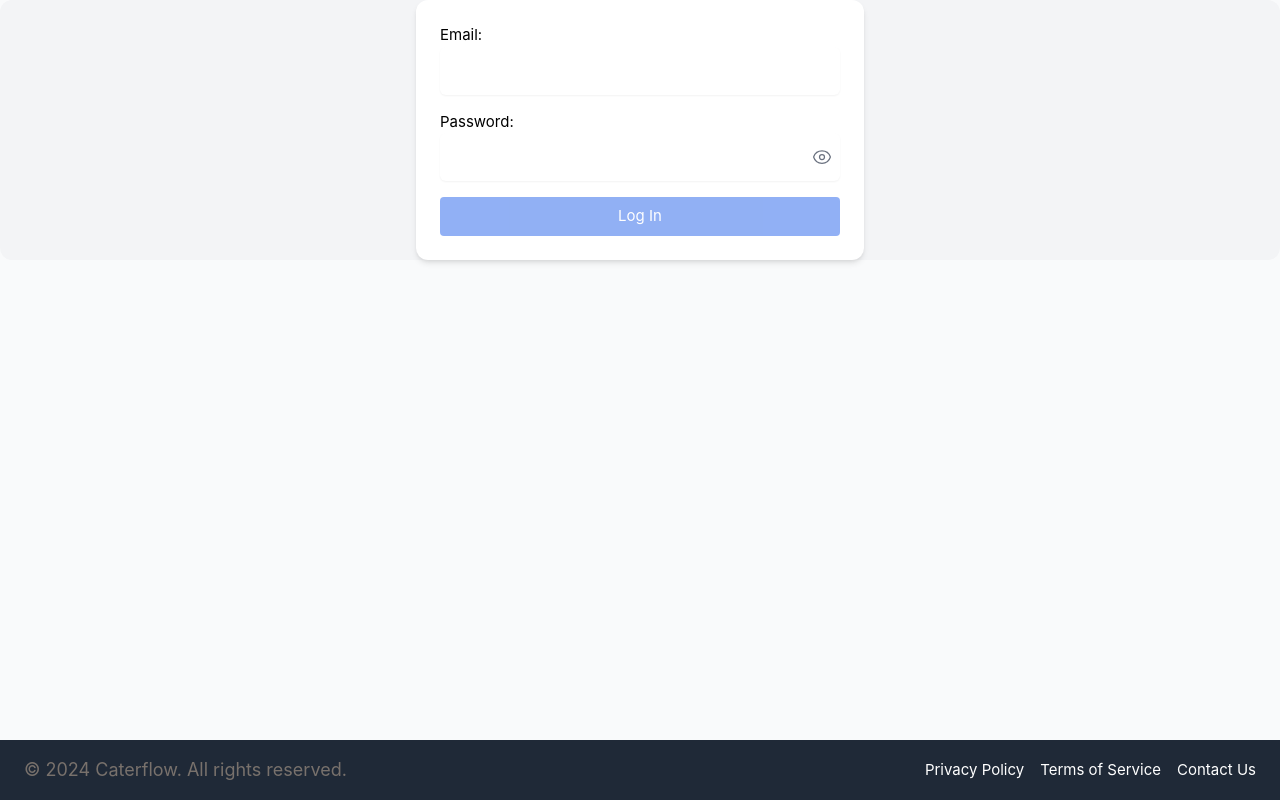
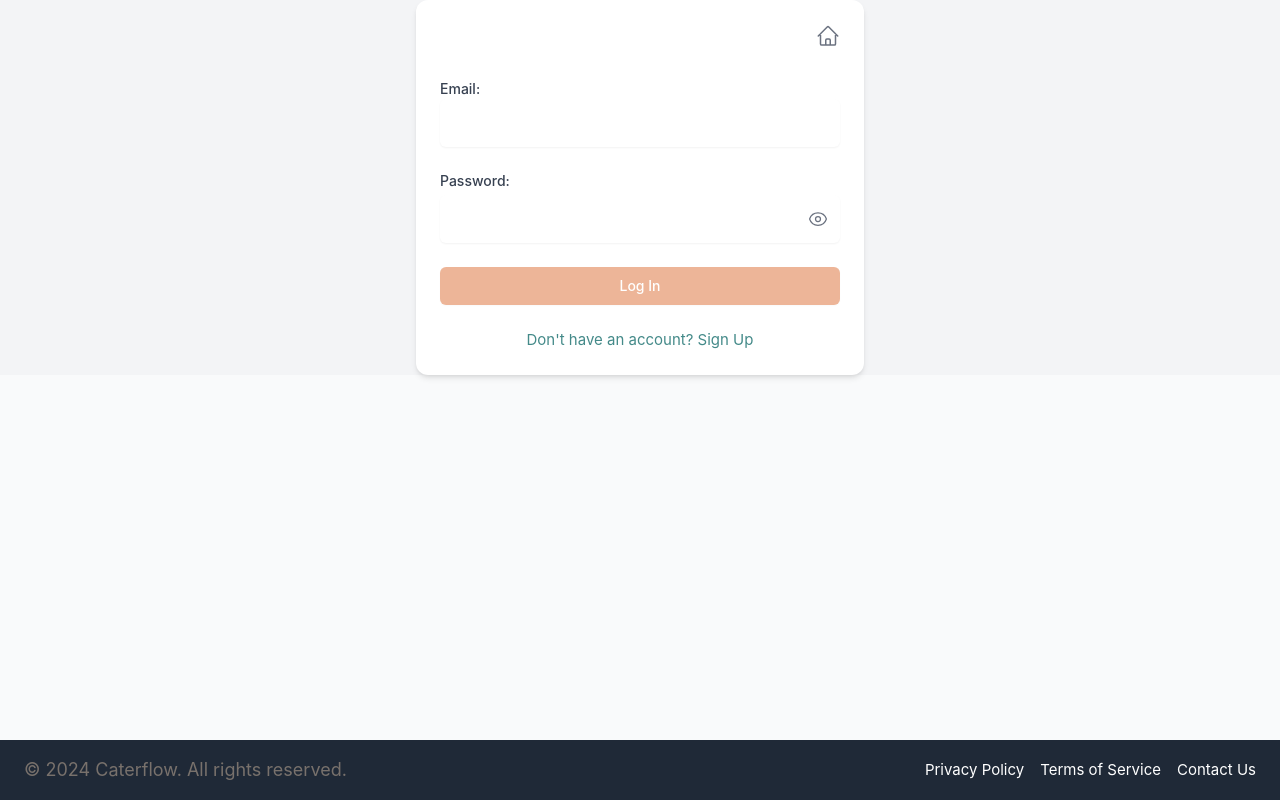
Before and after one commit to MichaelAJay/caterflow-fe, a Vue app: page /login in a window 1280 px wide. Built offline with nearby package versions, Linux system fonts and the light colour scheme; no server answers.

Commit message:
refactored login

```diff
--- a/src/views/visitor/LogIn.vue
+++ b/src/views/visitor/LogIn.vue
@@ -1,7 +1,6 @@
-<script lang="ts">
+<script setup lang="ts">
 import { computed, onMounted, ref } from 'vue';
-import { EyeIcon, EyeSlashIcon } from '@heroicons/vue/24/outline';
-import { ensureInView } from '../../utility/functions/useEnsureVisible';
+import { EyeIcon, EyeSlashIcon, HomeIcon } from '@heroicons/vue/24/outline';
 import ErrorAlert from '@/components/ErrorAlert.vue';
 import { getUser, login } from '@/services/firestoreAuth';
 import type { User } from 'firebase/auth';
@@ -10,9 +9,8 @@ import { apiLogin } from '@/services/apiService';
 import { useUserStore } from '@/stores/user';
 import FinishOnboardingPrompt from '../user/FinishOnboardingPromptModal.vue';
 
-export default {
-  components: { EyeIcon, EyeSlashIcon, ErrorAlert, FinishOnboardingPrompt },
-  setup() {
+defineExpose({ EyeIcon, EyeSlashIcon, ErrorAlert, FinishOnboardingPrompt });
+
 const showFinishOnboardingPrompt = ref(false);
 
 onMounted(async () => {
@@ -24,12 +22,10 @@ export default {
 
 const form = ref({
   email: '',
-      password: ''
+  password: '',
 });
 
-    const isInputValid = computed(() => {
-      return form.value.email.trim() !== '' && form.value.password.trim() !== '';
-    });
+const isInputValid = computed(() => form.value.email.trim() !== '' && form.value.password.trim() !== '');
 
 const passwordVisible = ref(false);
 const showError = ref(false);
@@ -41,12 +37,11 @@ export default {
 
 const handleLogin = async () => {
   const userStore = useUserStore();
+  const { email, password } = { ...form.value };
 
-      const { email, password } = { ...form.value };
   try {
     const user = await login(email, password);
 
-        // Handle known error
     if (failedLogin(user)) {
       showError.value = true;
       errorMessage.value = user.failed;
@@ -65,73 +60,76 @@ export default {
     showError.value = true;
     errorMessage.value = err.message || 'An error occurred during account creation.';
   }
+};
+
+const handleSignUp = () => {
+  router.push({name: "Sign Up"})
+}
+
+const handleHomeClick = () => {
+  router.push({name: "home"})
+}
 
 function failedLogin(user: User | { failed: string }): user is { failed: string } {
   return (user as { failed: string }).failed !== undefined;
 }
-    };
 
-    const focusHandler = () => ensureInView('last-check');
 const closeModal = () => {
   showFinishOnboardingPrompt.value = false;
-    };
-
-    return {
-      form,
-      handleLogin,
-      isInputValid,
-      focusHandler,
-      passwordVisible,
-      togglePasswordVisibility,
-      errorMessage,
-      showFinishOnboardingPrompt,
-      closeModal,
-      showError
-    };
-  }
 };
 </script>
 
 <template>
-  <div id="signup-container" class="flex flex-col">
-    <div class="flex flex-col items-center justify-center h-full bg-gray-100 rounded-xl">
+    <div id="signup-container" class="flex flex-col justify-center items-center bg-gray-100 px-4">
     <div class="p-6 max-w-md w-full bg-white rounded-xl shadow-md">
-        <form @submit.prevent="handleLogin" class="space-y-4">
-          <div>
-            <label for="email" class="form-label">Email:</label>
-            <input id="email" v-model="form.email" type="email" required class="form-input" />
+      <form @submit.prevent="handleLogin" class="space-y-6">
+        <div class="text-right">
+          <button @click="handleHomeClick" class="text-caramel-500 hover:text-caramel-600">
+            <HomeIcon class="h-6 w-6 text-gray-500" />
+          </button>
         </div>
         <div>
-            <label for="password" class="form-label">Password:</label>
-            <div class="relative">
+          <label for="email" class="block text-sm font-medium text-gray-700">Email:</label>
+          <input id="email" v-model="form.email" type="email" required />
+        </div>
+        <div>
+          <label for="password" class="block text-sm font-medium text-gray-700">Password:</label>
+          <div class="relative mt-1">
             <input
               id="password"
               v-model="form.password"
               :type="passwordVisible ? 'text' : 'password'"
               required
-                class="form-input"
-                @focus="focusHandler"
             />
             <button
               type="button"
               @click="togglePasswordVisibility"
-                class="absolute inset-y-0 right-0 px-2 py-1"
+              class="absolute inset-y-0 right-0 px-3 flex items-center text-gray-500"
               tabindex="-1"
             >
-                <EyeIcon v-if="!passwordVisible" class="h-5 w-5 text-gray-500" />
-                <EyeSlashIcon v-else class="h-5 w-5 text-gray-500" />
+              <EyeIcon v-if="!passwordVisible" class="h-5 w-5" />
+              <EyeSlashIcon v-else class="h-5 w-5" />
             </button>
           </div>
         </div>
+        <div>
           <button
             type="submit"
             :disabled="!isInputValid"
-            class="w-full py-2 px-4 bg-blue-600 text-white rounded hover:bg-blue-700 disabled:opacity-50 disabled:cursor-not-allowed"
+            class="w-full flex justify-center py-2 px-4 border border-transparent rounded-md shadow-sm text-sm font-medium text-white bg-caramel-600 hover:bg-caramel-700 disabled:opacity-50 disabled:cursor-not-allowed"
           >
             Log In
           </button>
+        </div>
+        <div class="flex justify-center">
+          <button
+            @click="handleSignUp"
+            class="text-sage-500 hover:text-sage-600"
+          >
+            Don't have an account? Sign Up
+          </button>
+        </div>
       </form>
-      </div>
     </div>
     <FinishOnboardingPrompt :show="showFinishOnboardingPrompt" :closeModal="closeModal" />
     <ErrorAlert :message="errorMessage" v-model:isVisible="showError" />
```
Lines whose indentation alone changed are shown as unchanged.
